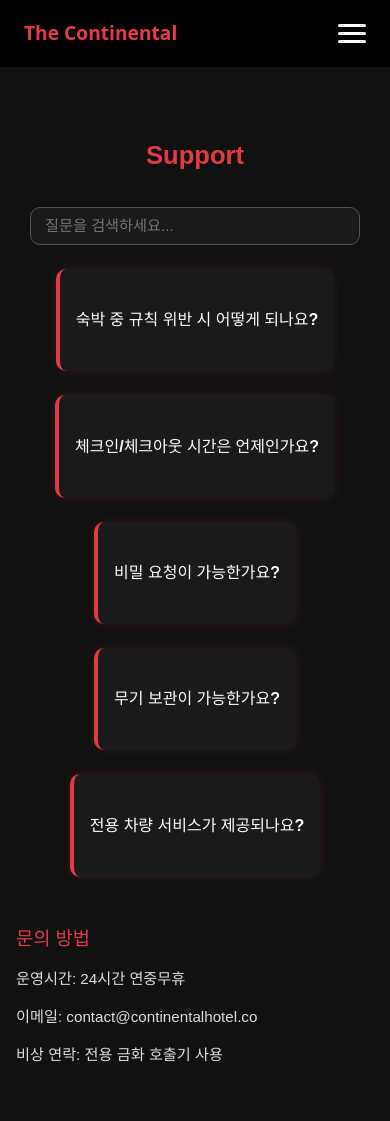
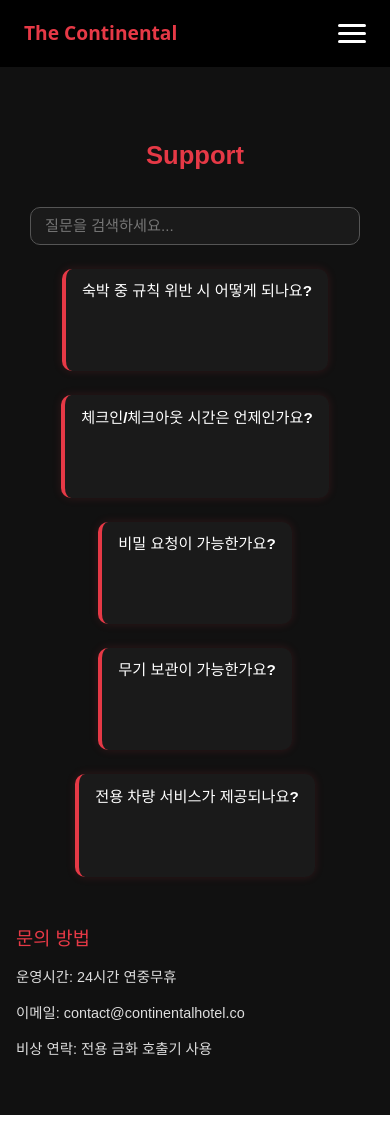
Before and after one commit to KIMRAHUI/johnwick-continental, a React (Vite) app: page /support in a window 390 px wide. Built offline with nearby package versions, Linux system fonts and the light colour scheme.

Commit message:
💄 Support 페이지 모바일 대응 및 UI 정리 (질문/답변 간격 및 포인트 복원)

```diff
--- a/src/pages/Support.css
+++ b/src/pages/Support.css
@@ -56,7 +56,7 @@
   transition: background 0.3s ease;
   min-height: 70px;
   display: flex;
-  align-items: center;
+  align-items: flex-start;
 }
 
 .faq-card:hover {
@@ -67,6 +67,7 @@
   font-size: 1.05rem;
   color: #fff;
   margin: 0;
+  line-height: 1.4;
 }
 
 /* 답변 아코디언 */
@@ -83,6 +84,7 @@
   max-height: 300px;
   opacity: 1;
   transform: translateY(0);
+  margin-top: 0.6rem;
   padding: 0.7rem 1rem 1rem;
 }
 
@@ -151,12 +153,12 @@
   }
 
   .faq-card h3 {
-    font-size: 1rem;
+    font-size: 0.95rem;
   }
 
   .faq-answer-wrapper p,
   .contact-section p {
-    font-size: 0.95rem;
+    font-size: 0.9rem;
   }
 
   .faq-search {
```
